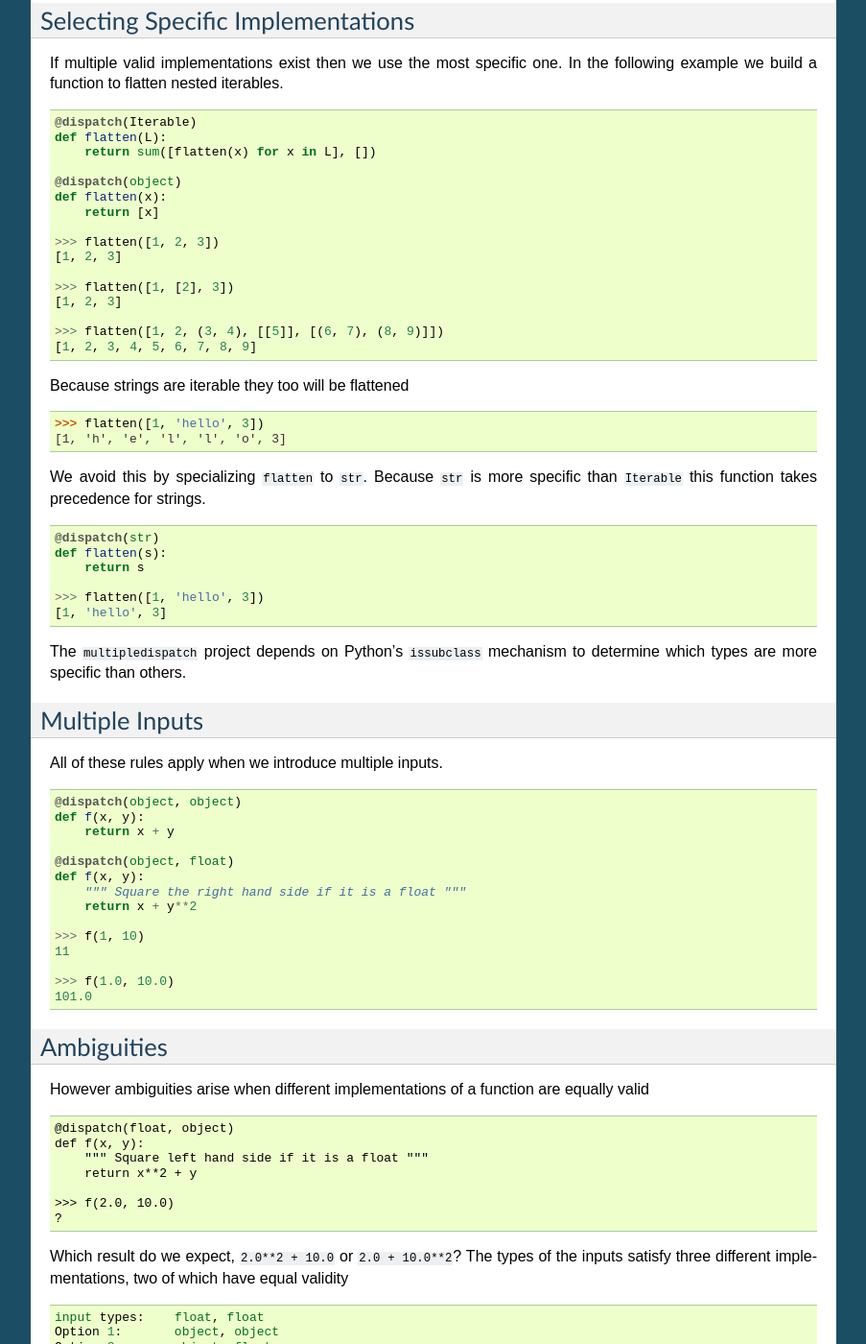
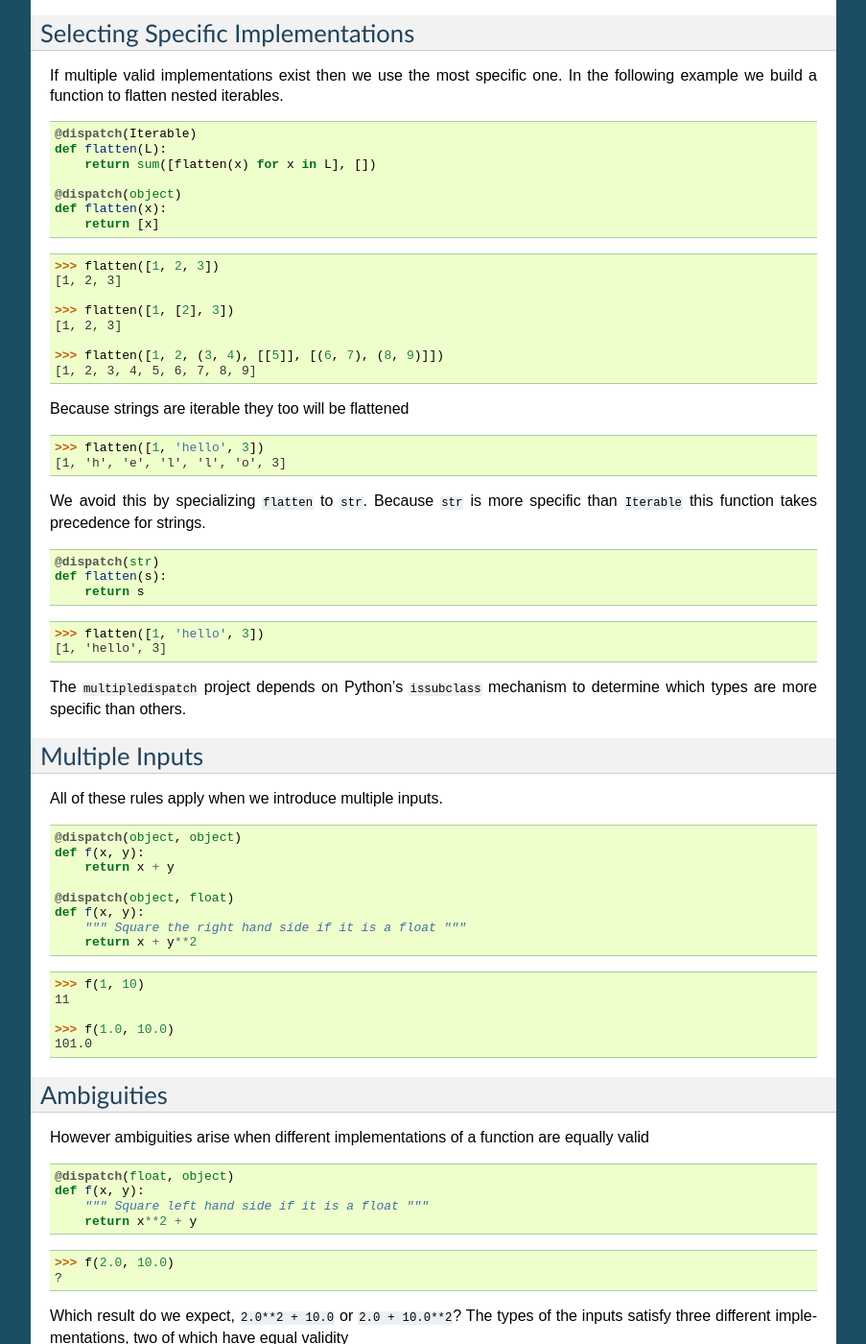
Before and after one commit to mrocklin/multipledispatch, a Sphinx documentation site: the page built from docs/source/resolution.rst, in a window 1280 px wide and 1400 px high, scrolled down 880 px. Shown: the whole window at 96% size, without its empty margins (198-1101 px from the left). Built offline with Sphinx 7.4.7, drawn with Linux system fonts in a browser that asks for light colours; some of the changed text lies outside the part shown.

Commit message:
separate out function definitions from trial code

```diff
--- a/docs/source/resolution.rst
+++ b/docs/source/resolution.rst
@@ -30,6 +30,8 @@ tuple.
     def f(x):
         """ Apply ``f`` to each element in a list or tuple """
         return [f(y) for y in x]
+
+.. code::
 
     >>> f([1, 2, 3])
     [2, 3, 4]
@@ -70,6 +72,8 @@ iterables.
     def flatten(x):
         return [x]
 
+.. code::
+
     >>> flatten([1, 2, 3])
     [1, 2, 3]
 
@@ -96,6 +100,8 @@ strings.
     def flatten(s):
         return s
 
+.. code::
+
     >>> flatten([1, 'hello', 3])
     [1, 'hello', 3]
 
@@ -118,6 +124,8 @@ All of these rules apply when we introduce multiple inputs.
         """ Square the right hand side if it is a float """
         return x + y**2
 
+.. code::
+
     >>> f(1, 10)
     11
 
@@ -136,6 +144,8 @@ are equally valid
     def f(x, y):
         """ Square left hand side if it is a float """
         return x**2 + y
+
+.. code::
 
     >>> f(2.0, 10.0)
     ?
```
